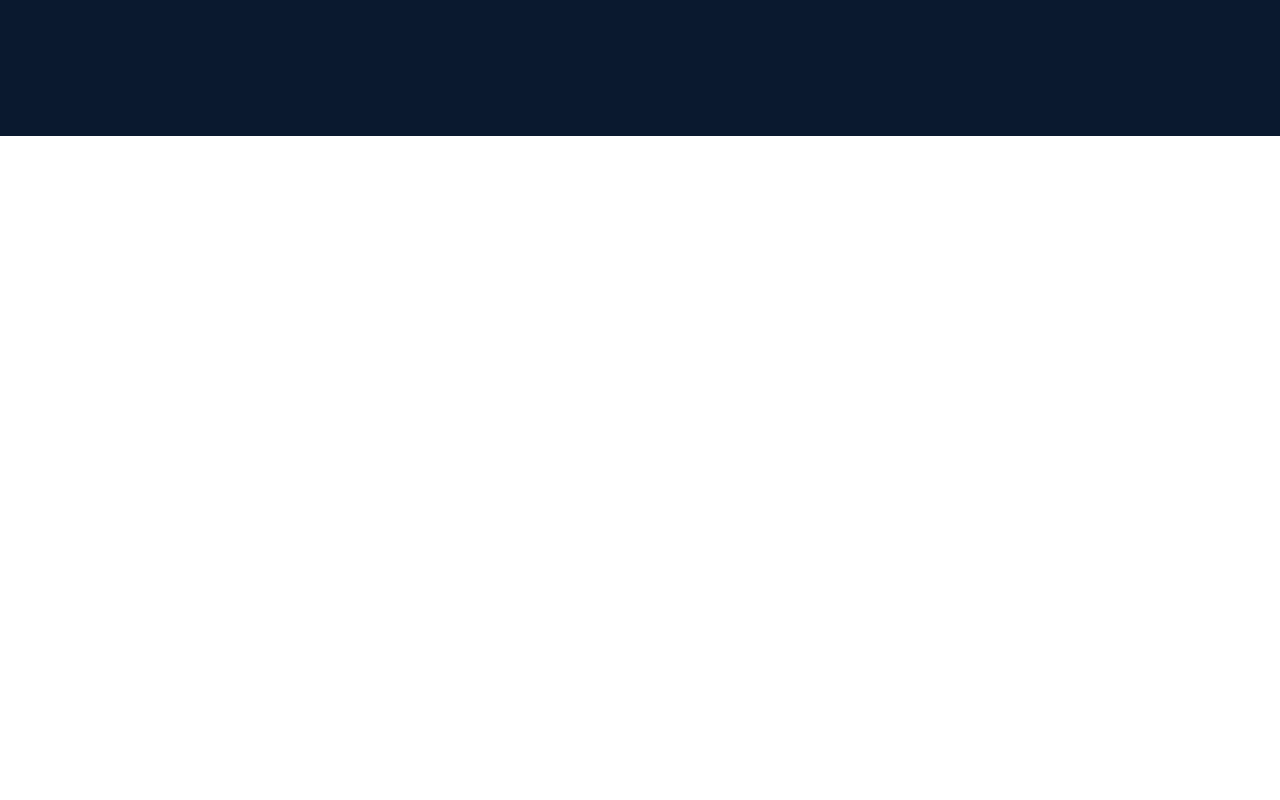
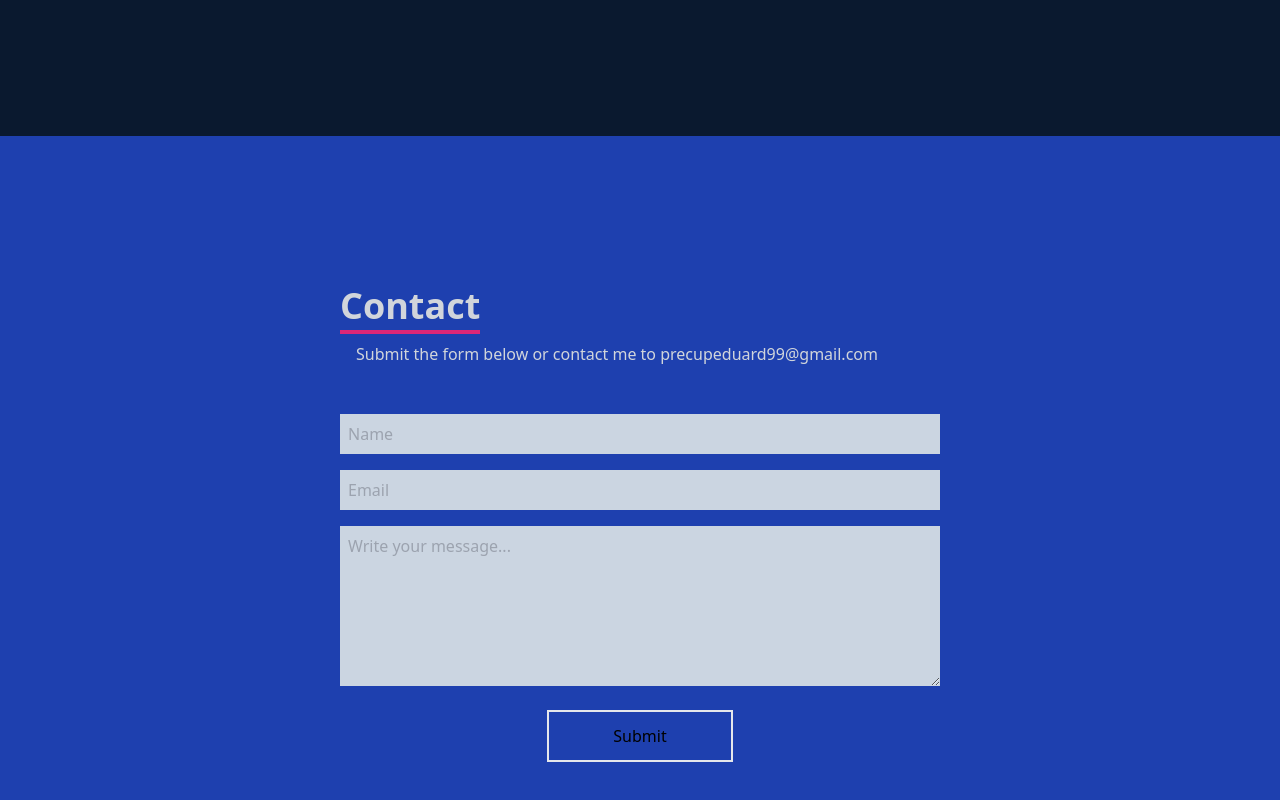
Before and after one commit to eduard15x/eduard-dev, a React (Create React App) app: page / in a window 1280 px wide. Shown: the part 3064-3864 px from the top of the page. Before the commit the page ends 3200 px from the top, so only its background shows below. Built offline with nearby package versions, Linux system fonts and the light colour scheme; the HTML template or start-up script is replaced by a standard one.

Commit message:
Creating Contact component

```diff
--- a/src/App.js
+++ b/src/App.js
@@ -1,4 +1,5 @@
 import About from "./components/About";
+import Contact from "./components/Contact";
 import Experience from "./components/Experience";
 import Home from "./components/Home";
 import Navbar from "./components/Navbar";
@@ -13,6 +14,7 @@
       <About />
       <Experience />
       <Skills />
+      <Contact />
     </div>
   );
 }
--- /dev/null
+++ b/src/components/Contact.jsx
@@ -0,0 +1,18 @@
+const Contact = () => {
+    return (
+        <div name="contact" className="w-full h-screen bg-blue-800 flex justify-center items-center p-4">
+            <form action="https://getform.io/f/741d6c6c-8964-4e20-ad59-e59e59b4d76e" method="POST" className="flex flex-col max-w-[600px] w-full">
+                <div className="pb-8">
+                    <p className="text-4xl font-bold inline border-b-4 border-pink-600 text-gray-300">Contact</p>
+                    <p className="text-gray-300 p-4">Submit the form below or contact me to precupeduard99@gmail.com</p>
+                </div>
+                <input className="bg-slate-300 p-2" type="text" placeholder="Name" name="name" required/>
+                <input className="my-4 p-2 bg-slate-300" type="email" placeholder="Email" name="email" required/>
+                <textarea className="bg-slate-300 p-2" name="message" rows="6" placeholder="Write your message..." required></textarea>
+                <button className="text-black border-2 hover:bg-pink-600 hover:border-pink-600 px-8 sm:px-16 py-1 sm:py-3 my-6 mx-auto">Submit</button>
+            </form>
+        </div>
+    );
+}
+
+export default Contact;
```
